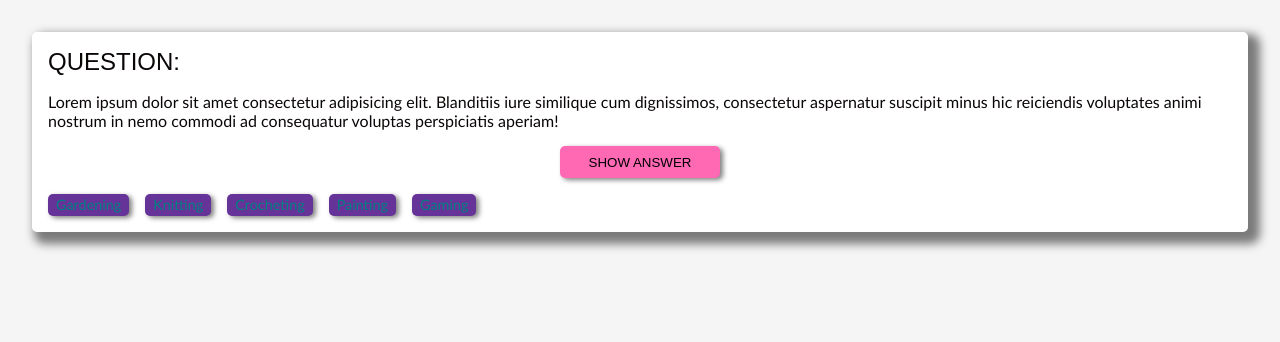
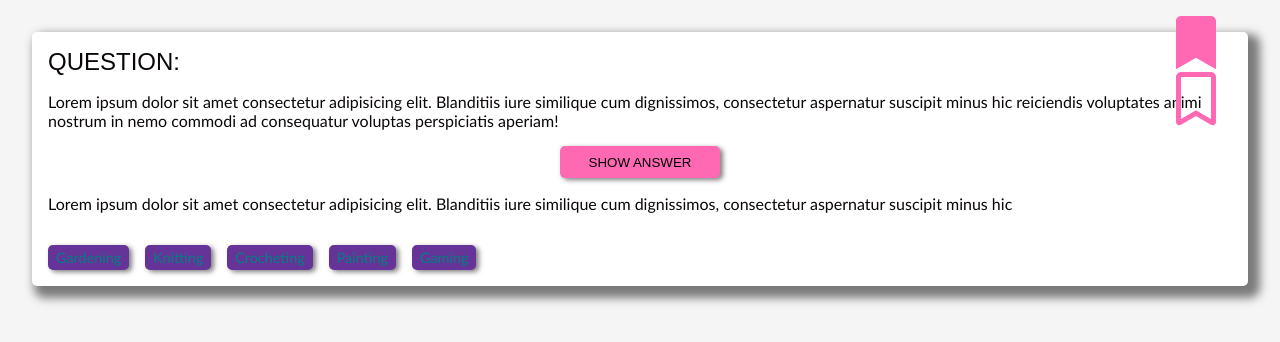
Before and after one commit to cat-miller/Quizz-App, a plain HTML site: page css/cards/index.html in a window 1280 px wide. Drawn offline with Linux system fonts and the light colour scheme.

Commit message:
Add bookmark

```diff
--- a/css/cards/index.html
+++ b/css/cards/index.html
@@ -9,7 +9,28 @@
   </head>
   <body>
     <section class="card">
-      <div class="card__bookmark"></div>
+      <div class="card__bookmark">
+        <svg
+          class="card__bookmark--svg-checked hidden"
+          xmlns="http://www.w3.org/2000/svg"
+          viewBox="0 0 384 512"
+        >
+          <!--! Font Awesome Pro 6.1.1 by @fontawesome - https://fontawesome.com License - https://fontawesome.com/license (Commercial License) Copyright 2022 Fonticons, Inc. -->
+          <path
+            d="M384 48V512l-192-112L0 512V48C0 21.5 21.5 0 48 0h288C362.5 0 384 21.5 384 48z"
+          />
+        </svg>
+        <svg
+          class="card__bookmark--svg"
+          xmlns="http://www.w3.org/2000/svg"
+          viewBox="0 0 384 512"
+        >
+          <!--! Font Awesome Pro 6.1.1 by @fontawesome - https://fontawesome.com License - https://fontawesome.com/license (Commercial License) Copyright 2022 Fonticons, Inc. -->
+          <path
+            d="M336 0h-288C21.49 0 0 21.49 0 48v431.9c0 24.7 26.79 40.08 48.12 27.64L192 423.6l143.9 83.93C357.2 519.1 384 504.6 384 479.9V48C384 21.49 362.5 0 336 0zM336 452L192 368l-144 84V54C48 50.63 50.63 48 53.1 48h276C333.4 48 336 50.63 336 54V452z"
+          />
+        </svg>
+      </div>
       <h2 class="card__headline">QUESTION:</h2>
       <p class="card__question">
         Lorem ipsum dolor sit amet consectetur adipisicing elit. Blanditiis iure
@@ -18,7 +39,7 @@
         voluptas perspiciatis aperiam!
       </p>
       <button class="card__button button">SHOW ANSWER</button>
-      <p class="card__answer--hidden">
+      <p class="hidden">
         Lorem ipsum dolor sit amet consectetur adipisicing elit. Blanditiis iure
         similique cum dignissimos, consectetur aspernatur suscipit minus hic
       </p>
--- a/css/cards/styles.css
+++ b/css/cards/styles.css
@@ -5,16 +5,28 @@
   background-color: var(--background-color-cards);
   box-shadow: var(--shadow);
   border-radius: var(--border-radius);
+
   padding: 1rem;
+  position: relative;
+}
+
+.card__bookmark {
+  width: 2.5rem;
+  position: absolute;
+  right: 2rem;
+  top: -1rem;
+}
+.card__bookmark--svg-checked {
+  fill: hotpink;
+}
+
+.card__bookmark--svg {
+  fill: hotpink;
 }
 
 .card__button {
   width: 10rem;
   justify-self: center;
-}
-
-.card__answer--hidden {
-  display: none;
 }
 
 .card__tagwrapper {
@@ -27,7 +39,7 @@
 .card__tagwrapper > span {
   background-color: var(--background-color-tags);
   color: var(--color-tags);
-  padding: 0.15rem 0.5rem;
+  padding: 0.25rem 0.5rem;
   border-radius: var(--border-radius);
   font-size: 0.9rem;
   box-shadow: var(--shadow-light);
```
